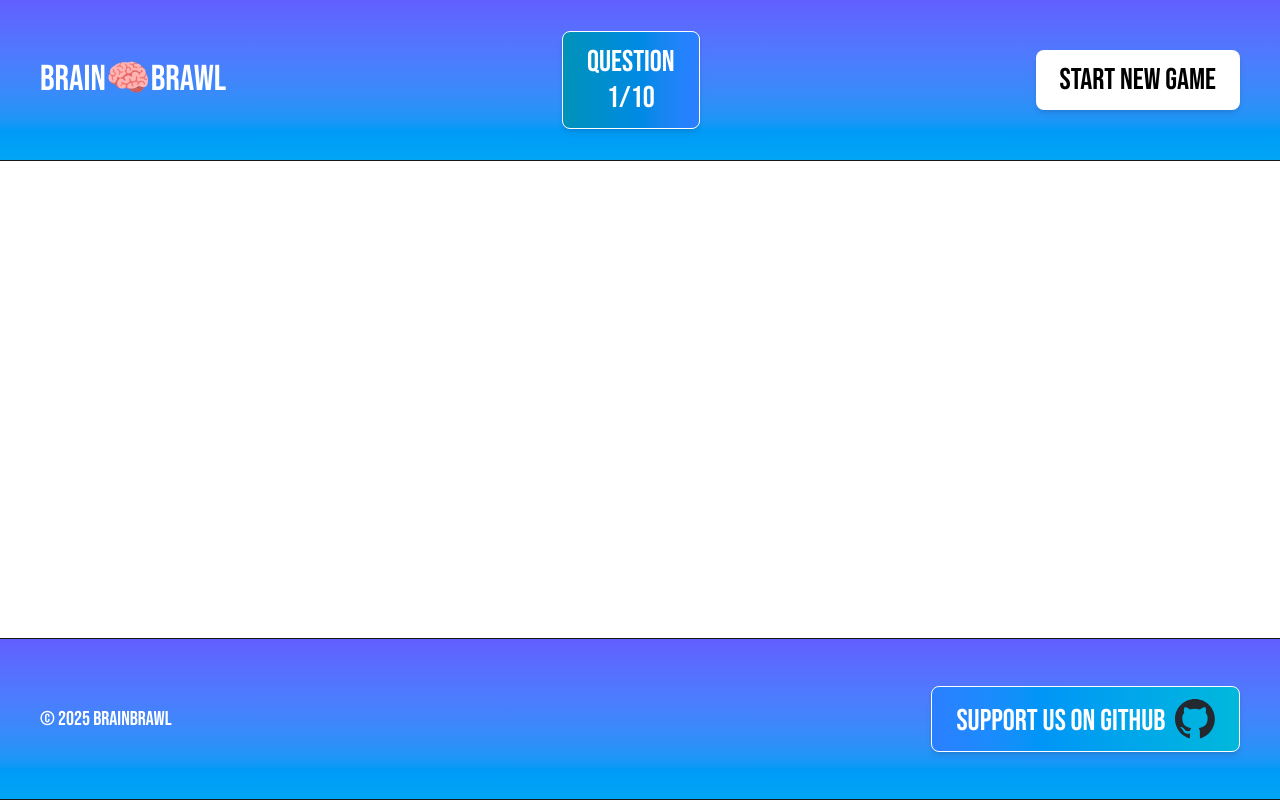
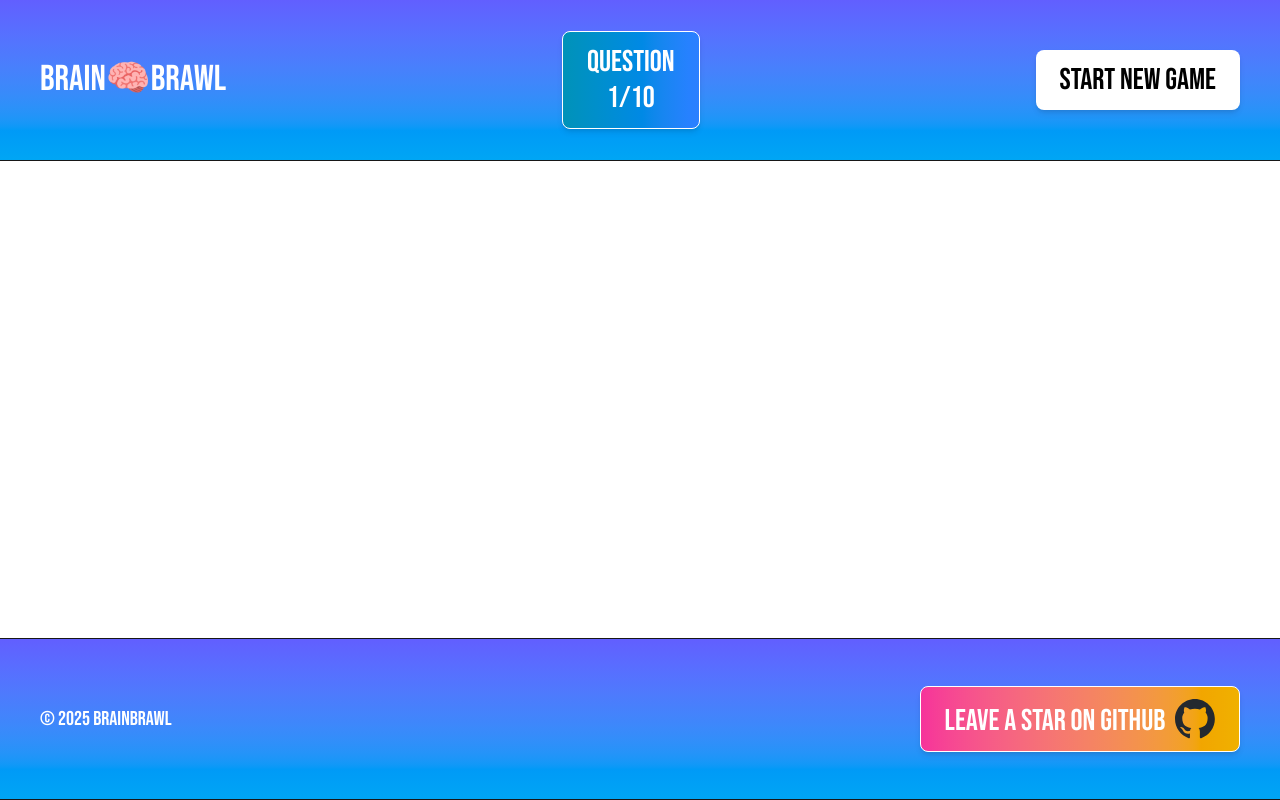
Before and after one commit to moveredd/brain-brawl, a Next.js app: page / in a window 1280 px wide. Built offline with nearby package versions, Linux system fonts and the light colour scheme.

Commit message:
Updated header and footer

```diff
--- a/app/components/Footer.tsx
+++ b/app/components/Footer.tsx
@@ -22,8 +22,8 @@ const Footer = () => {
         </h1>
 
         <Link href={'https://github.com/moveredd/brain-brawl'}>
-          <div className={`text-white px-6 py-3 rounded-lg bg-linear-to-r border to-cyan-500 from-blue-500 shadow-md  text-3xl ${BFont.className}`}>
-            Support us on Github
+          <div className={`text-white px-6 py-3 rounded-lg border shadow-md  text-3xl bg-gradient-to-r from-pink-500 to-yellow-500   ${BFont.className}`}>
+            leave a star on Github
             &nbsp;
             <Github />
           </div>
--- a/app/components/Header.tsx
+++ b/app/components/Header.tsx
@@ -17,11 +17,10 @@ const Header = () => {
           Brawl
         </h1>
 
-
         <Points />
 
 
-        <Link href="#">
+        <Link href="#" target="_blank">
           <button className={`bg-white text-black px-6 py-3 rounded-lg shadow-md hover:bg-gray-200 transition text-3xl ${BFont.className}`}>
             Start New Game
           </button>
```
Also changed, not shown: app/layout.tsx (line endings or trailing spaces).
